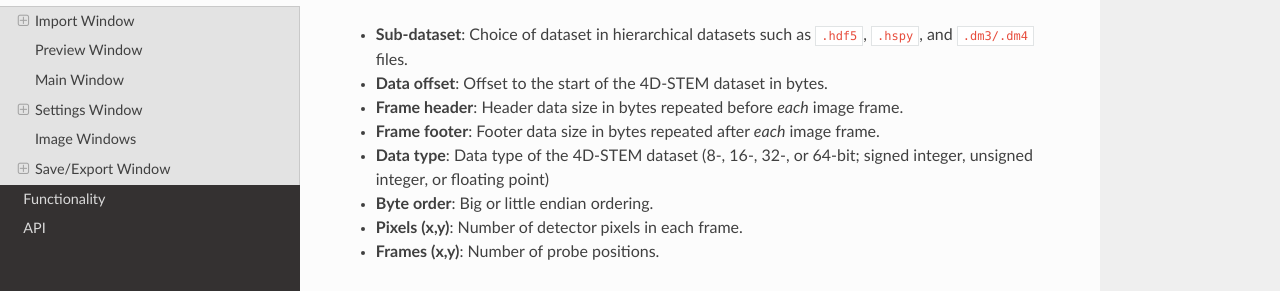
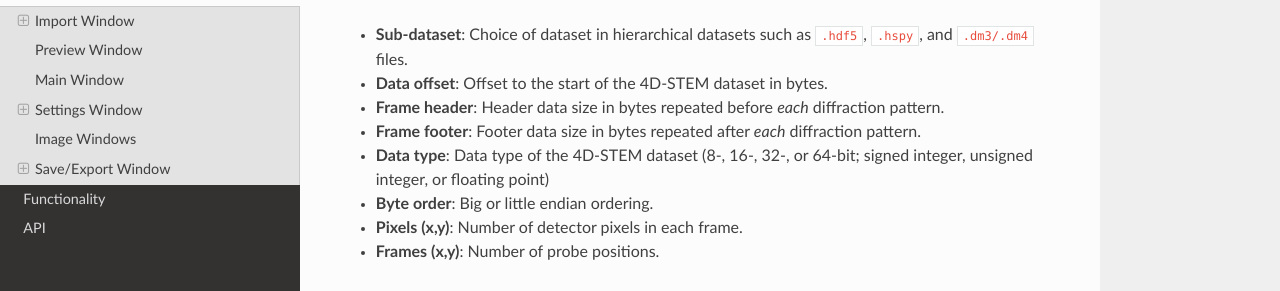
Before and after one commit to bryandesser/Quant4D, a Sphinx documentation site: the page built from docs/source/graphical_user_interface.rst, in a window 1280 px wide and 900 px high, scrolled down 470 px. Shown: the part 160-451 px from the top of the window. Built offline with Sphinx 7.4.7 and the Read the Docs theme 3.1.0, drawn with Linux system fonts in a browser that asks for light colours; formulas are drawn with MathJax 3; pages that are not in the unit, such as notebooks, are missing from menus.

Commit message:
Jun 12, 2025, 10:22 AM

```diff
--- a/docs/source/graphical_user_interface.rst
+++ b/docs/source/graphical_user_interface.rst
@@ -29,8 +29,10 @@ Parameters
 * **Sub-dataset**: Choice of dataset in hierarchical datasets such as ``.hdf5``,
   ``.hspy``, and ``.dm3/.dm4`` files.
 * **Data offset**: Offset to the start of the 4D-STEM dataset in bytes.
-* **Frame header**: Header data size in bytes repeated before *each* image frame.
-* **Frame footer**: Footer data size in bytes repeated after *each* image frame.
+* **Frame header**: Header data size in bytes repeated before *each* diffraction
+  pattern.
+* **Frame footer**: Footer data size in bytes repeated after *each* diffraction
+  pattern.
 * **Data type**: Data type of the 4D-STEM dataset (8-, 16-, 32-, or 64-bit;
   signed integer, unsigned integer, or floating point)
 * **Byte order**: Big or little endian ordering.
```
